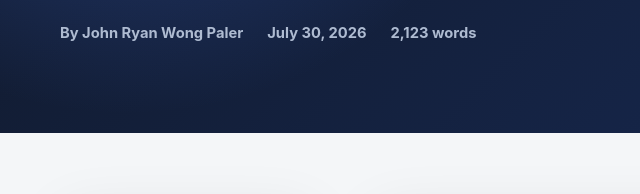
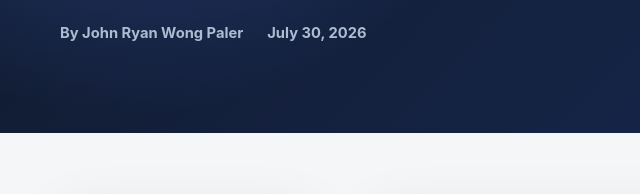
Before and after one commit to John-Ryan-Paler/secure-design-blog, a plain HTML site: page index.html in a window 1280 px wide. Shown: the part 481-675 px from the top of the page, 0-640 px from the left. Drawn offline with Linux system fonts and the light colour scheme.

Commit message:
Update index.html

```diff
--- a/index.html
+++ b/index.html
@@ -29,7 +29,7 @@
         <div class="byline">
           <span>By John Ryan Wong Paler</span>
           <span>July 30, 2026</span>
-          <span>2,123 words</span>
+
         </div>
       </div>
     </section>
```
